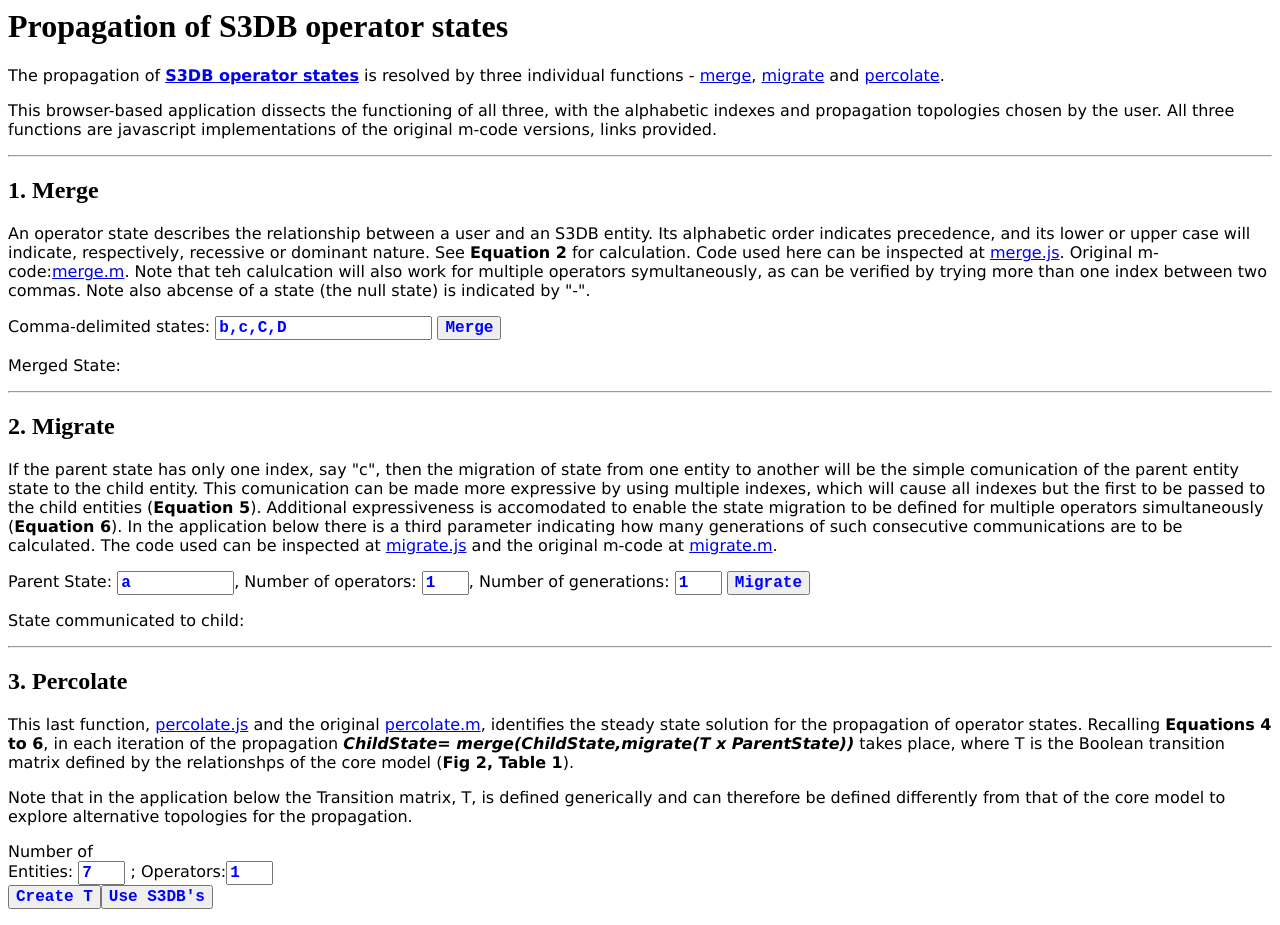
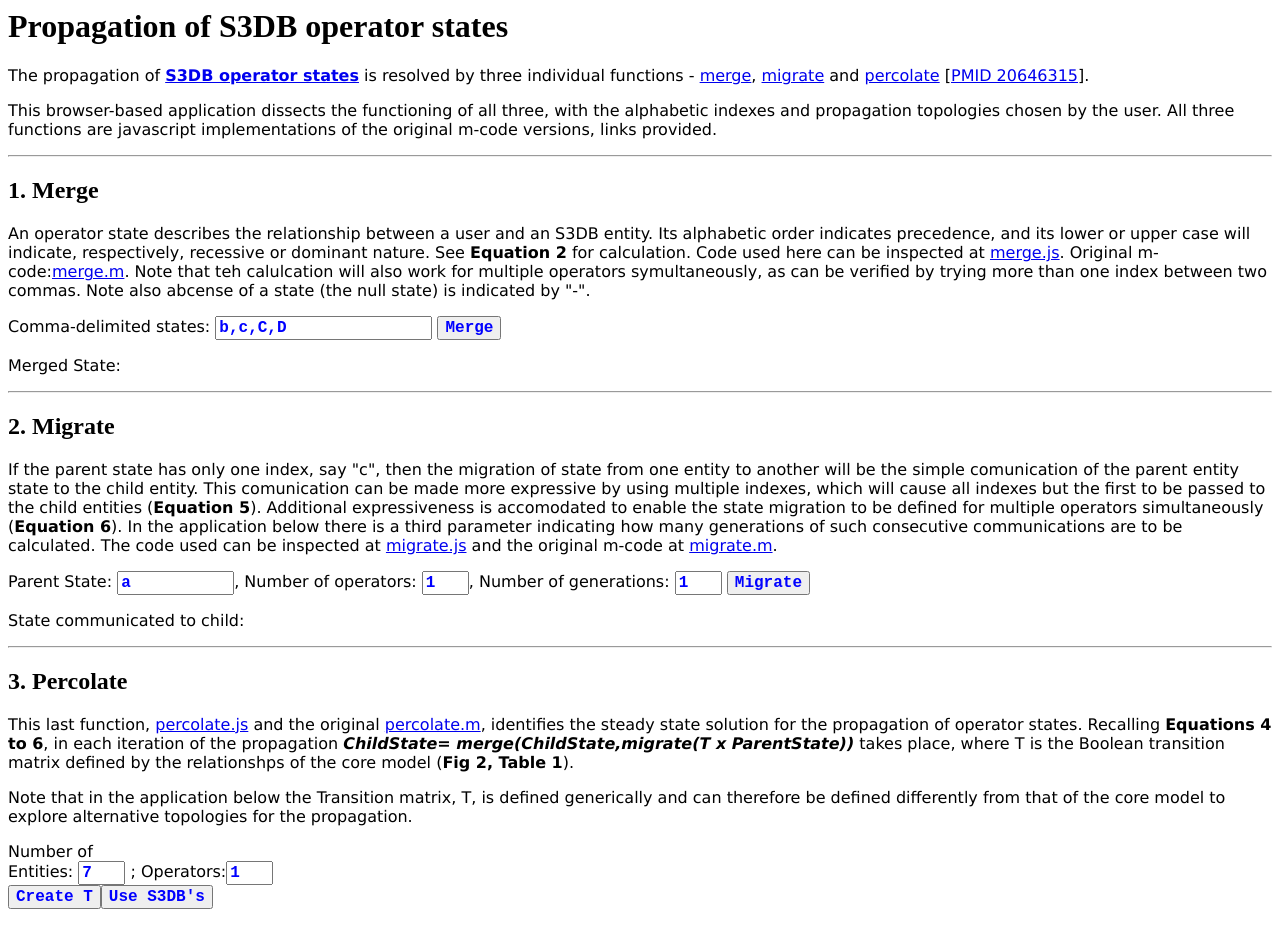
Before and after one commit to jonasalmeida/s3db-operator, a plain HTML site: page propagation.html in a window 1280 px wide. Drawn offline with Linux system fonts and the light colour scheme.

Commit message:
adding PMID link to the paper

```diff
--- a/propagation.html
+++ b/propagation.html
@@ -19,7 +19,7 @@
 
  <BODY>
  <h1>Propagation of S3DB operator states</h1>
-   <p>The propagation of <a href="https://code.google.com/p/s3db-operator/"><b>S3DB operator states</b></a> is resolved by three individual functions - <a href=#merge>merge</a>, <a href=#migrate>migrate</a> and <a href=#percolate>percolate</a>.</p>
+   <p>The propagation of <a href="https://code.google.com/p/s3db-operator/"><b>S3DB operator states</b></a> is resolved by three individual functions - <a href=#merge>merge</a>, <a href=#migrate>migrate</a> and <a href=#percolate>percolate</a> [<a href="http://www.ncbi.nlm.nih.gov/pubmed/20646315" target=_blank>PMID 20646315</a>].</p>
  <p>This browser-based application dissects the functioning of all three, with the alphabetic indexes and propagation topologies chosen by the user. All three functions are javascript implementations of the original m-code versions, links provided.</p>
 <hr><a name=merge></a>
 <h2>1. Merge</h2>
```
